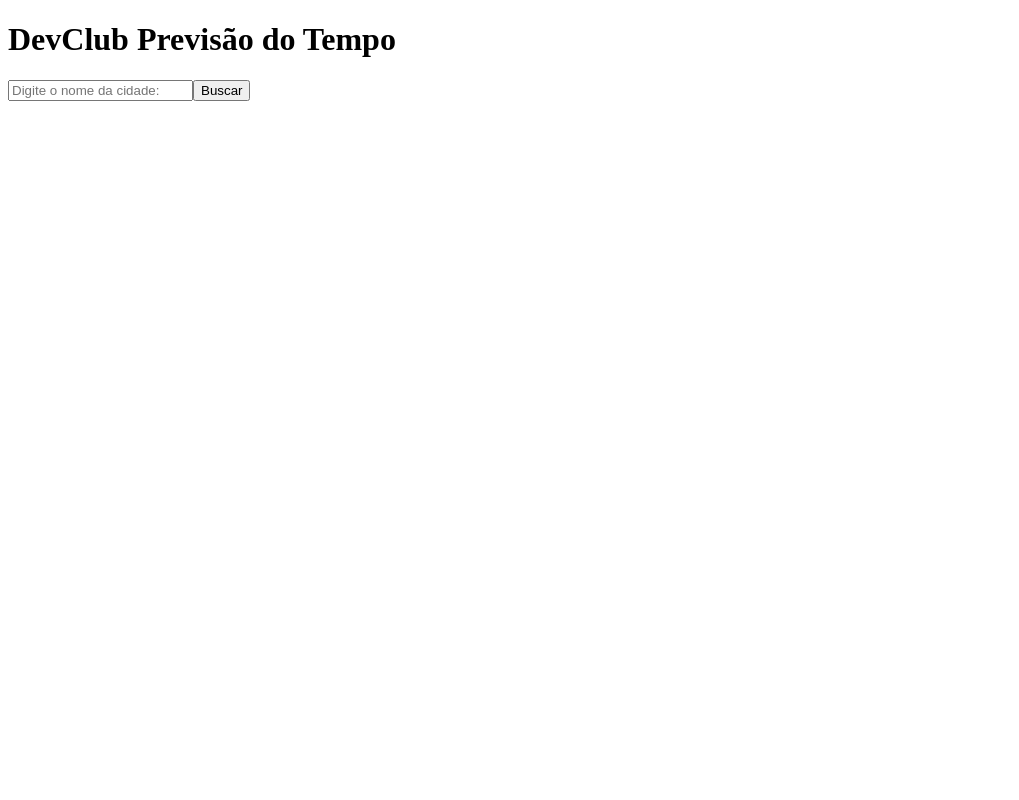
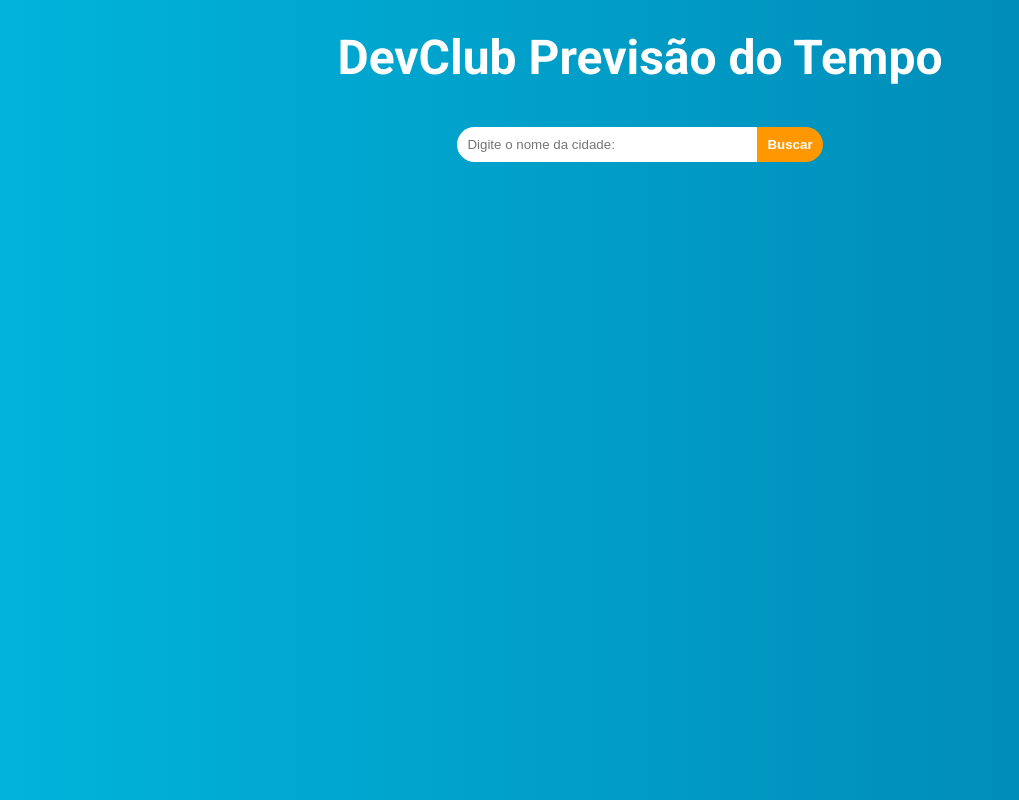
Before and after one commit to WesllenCarmo/forecast-DevClub, a React (Vite) app: page / in a window 1280 px wide. Shown: the whole page, without its empty margins (0-1019 px from the left). Built offline with nearby package versions, Linux system fonts and the light colour scheme.

Commit message:
Add className in App.jsx div. Created stylesheet in index.css and App.css files.

```diff
--- a/src/App.css
+++ b/src/App.css
@@ -0,0 +1,35 @@
+.container {
+    max-width: 1000px;
+    padding: 20px;
+    margin: 0 auto;
+    text-align: center;
+}
+
+h1 {
+    font-size: 3rem;
+    color: #fff;
+}
+
+input {
+    padding: 10px;
+    border-radius: 20px 0 0 20px;
+    border: none;
+    width: 60%;
+    max-width: 300px;
+    outline: none;
+    margin-top: 30px;
+}
+
+button {
+    background-color: #ff9800;
+    border: none;
+    padding: 10px;
+    border-radius: 0 20px 20px 0;
+    cursor: pointer;
+    color: #fff;
+    font-weight: bold;
+}
+
+button:hover {
+    background-color: #f57c00;
+}
--- a/src/App.jsx
+++ b/src/App.jsx
@@ -21,7 +21,7 @@
 
   }
   return (
-    <div>
+    <div className='container'>
       <h1>DevClub Previsão do Tempo</h1>
       <input ref={inputRef}type="text" placeholder='Digite o nome da cidade:'/>
       <button onClick={searchCity}>Buscar</button>
--- a/src/index.css
+++ b/src/index.css
@@ -0,0 +1,14 @@
+@import url('https://fonts.googleapis.com/css2?family=Roboto:ital,wght@0,100..900;1,100..900&display=swap');
+
+* {
+    margin: 0;
+    padding: 0;
+    box-sizing: border-box;
+}
+
+body {
+    font-family: 'Roboto', sans-serif;
+    background: linear-gradient(to right, #00b4db, #0083b0);
+    color: #333;
+    line-height: 1.6;
+}
```
